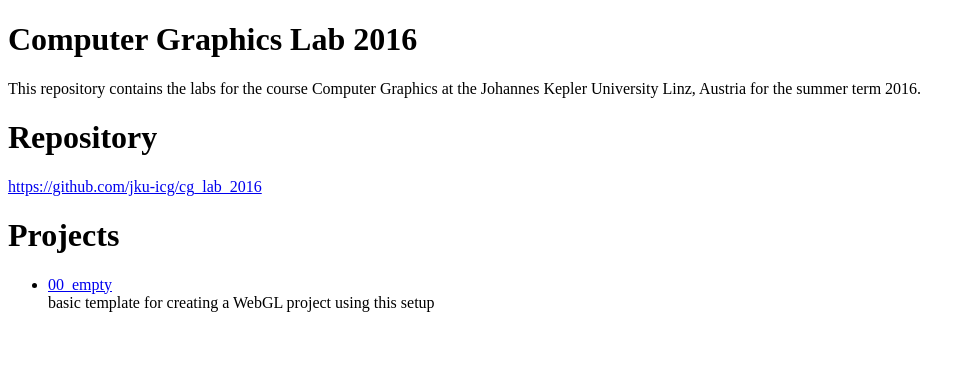
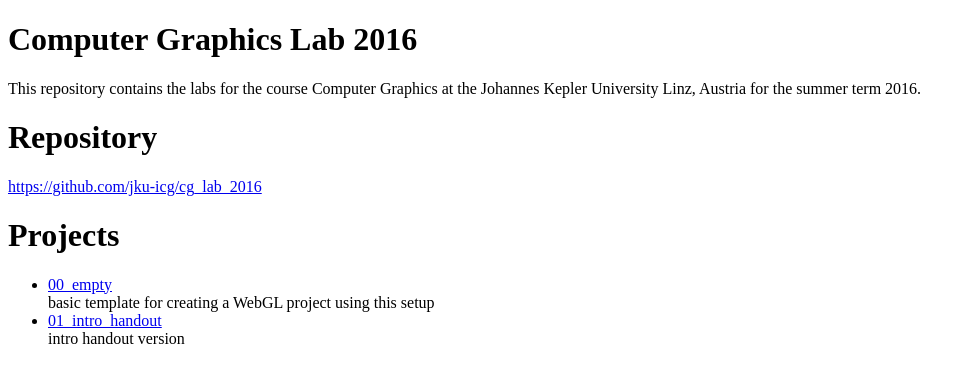
Before and after one commit to pybnen/cg_lab_2016, a plain HTML site: page index.html in a window 1280 px wide. Shown: the whole page, without its empty margins (0-975 px from the left). Drawn offline with Linux system fonts and the light colour scheme.

Commit message:
update index.html

```diff
--- a/index.html
+++ b/index.html
@@ -22,6 +22,9 @@
       <li><a href="./00_empty/">00_empty</a><br>
       basic template for creating a WebGL project using this setup
     </li>
+      <li><a href="./01_intro_handout/">01_intro_handout</a><br>
+      intro handout version
+    </li>
   </ul>
 </body>
 </html>
```
